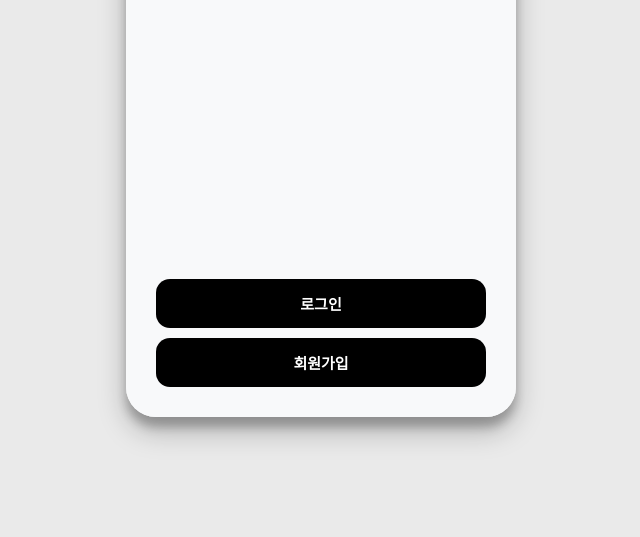
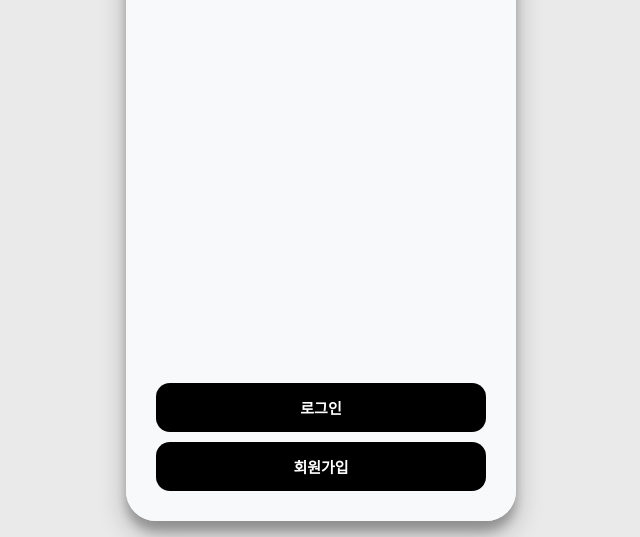
Before and after one commit to RO-CA-DE/day-mood, a plain HTML site: page index.html in a window 1280 px wide. Shown: the part 263-800 px from the top of the page, without its empty margins (319-959 px from the left). Drawn offline with Linux system fonts and the light colour scheme.

Commit message:
Update index.html

```diff
--- a/index.html
+++ b/index.html
@@ -38,7 +38,7 @@
             width: 100%;
             max-width: 390px;
             height: 100%;
-            max-height: 70vh;
+            max-height: 96vh;
             background-color: var(--bg-color);
             position: relative;
             overflow: hidden;
```
